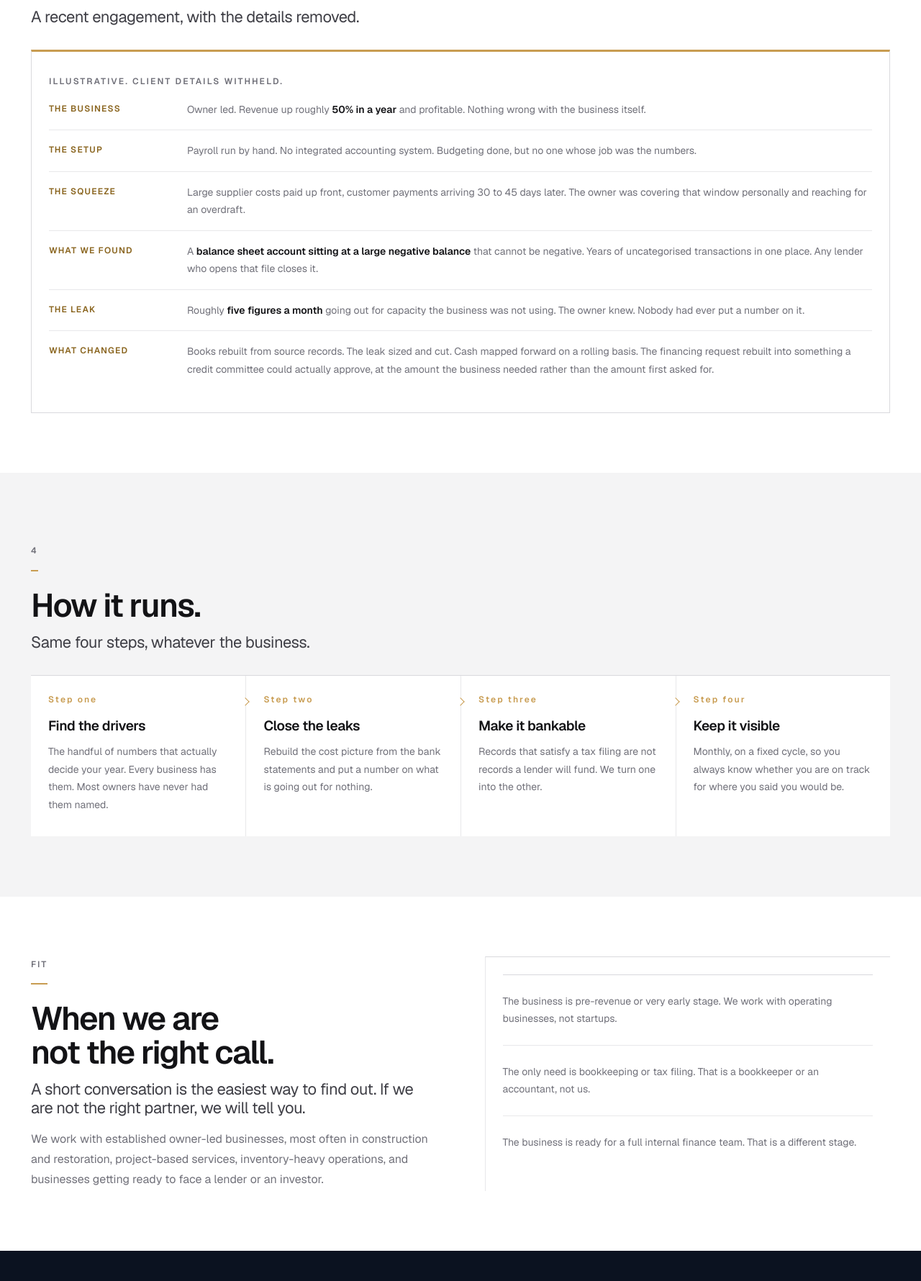
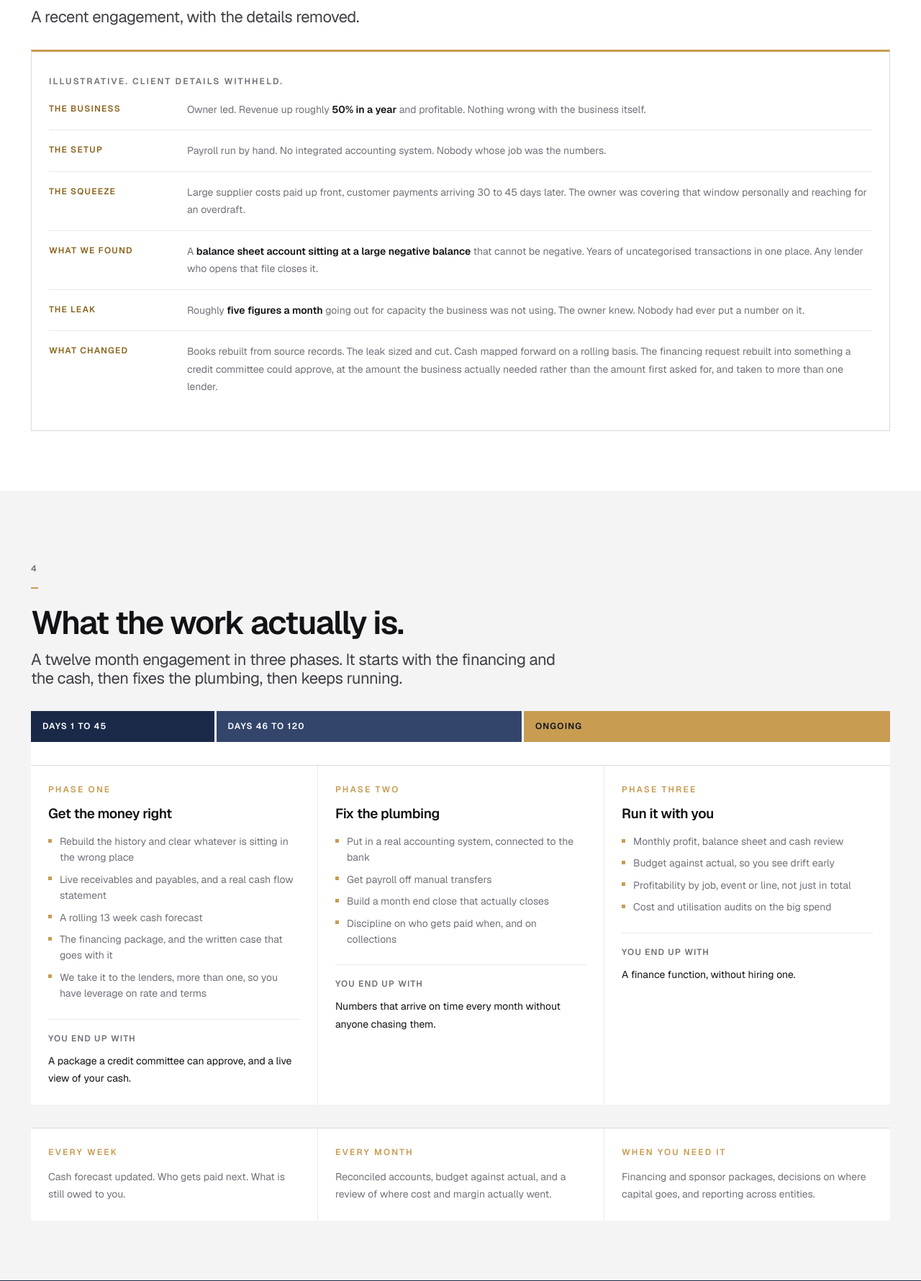
Before and after one commit to AFgroup360/website, a PHP site: page /for-owners.html in a window 1280 px wide. Shown: the part 2469-4249 px from the top of the page at 72% size. Run offline with PHP 8.4, Linux system fonts and the light colour scheme.

Commit message:
Put the real engagement shape on the For Owners page
The page was built from the diagnostic alone and showed roughly the
first six weeks of work. The actual offer is a twelve month partnership
in three phases, so the page now shows all of it.

- Phase timeline: lender package and cash visibility, then systems and
  month end close, then ongoing monthly finance support
- The weekly, monthly and as needed cadence, which is what makes it a
  finance function rather than a project
- A statement band on execution: build the package, sit in the meeting,
  put the systems in, stay on the hook. Most firms hand over a report and
  leave the doing to the owner
- Where it leads: better terms first, then a predictable cost base,
  credit on your own timing, and eventually a business that stands up to
  a buyer

Better lender terms is now stated as an outcome. Rate and structure
follow documentation quality, and taking a clean file to more than one
lender is leverage the owner would not otherwise have.

Still anonymised throughout.

Co-Authored-By: Claude Opus 5 <noreply@anthropic.com>
Claude-Session: https://claude.ai/code/session_014HeX2eCQpZKdnhGt1WQaZM

```diff
--- a/css/main.css
+++ b/css/main.css
@@ -1005,3 +1005,100 @@
   max-width: 300px;
 }
 @media (max-width: 560px) { .decisions li { flex-basis: 100%; max-width: none; } }
+
+
+/* --------------------------------------------------------------------------
+   Phase timeline
+   -------------------------------------------------------------------------- */
+.phase-bar {
+  display: grid;
+  grid-template-columns: 45fr 75fr 90fr;
+  gap: 3px;
+  margin-bottom: var(--space-6);
+}
+@media (max-width: 620px) { .phase-bar { display: none; } }
+.phase-bar span {
+  display: block;
+  padding: var(--space-3) var(--space-4);
+  font-size: var(--text-xs);
+  font-weight: 600;
+  letter-spacing: var(--tracking-wide);
+  text-transform: uppercase;
+  color: var(--white);
+  background: var(--navy-700);
+}
+.phase-bar span:nth-child(2) { background: var(--navy-500); }
+.phase-bar span:nth-child(3) { background: var(--accent); color: var(--navy-900); }
+
+.phases { display: grid; grid-template-columns: repeat(3, minmax(0, 1fr)); gap: 0; }
+@media (max-width: 880px) { .phases { grid-template-columns: 1fr; } }
+
+.phase {
+  padding: var(--space-5);
+  border-top: 1px solid var(--border);
+  border-left: 1px solid var(--border-soft);
+}
+.phase:first-child { border-left: 0; }
+@media (max-width: 880px) { .phase { border-left: 0; } }
+
+.phase__when {
+  display: block;
+  font-size: var(--text-xs);
+  font-weight: 600;
+  letter-spacing: var(--tracking-wider);
+  text-transform: uppercase;
+  color: var(--accent);
+  margin-bottom: var(--space-3);
+}
+.phase h3 { font-size: var(--text-lg); margin-bottom: var(--space-4); }
+.phase ul { list-style: none; padding: 0; display: grid; gap: var(--space-2); margin-bottom: var(--space-5); }
+.phase li {
+  position: relative;
+  padding-left: var(--space-4);
+  font-size: var(--text-sm);
+  color: var(--text-muted);
+  line-height: var(--leading-normal);
+}
+.phase li::before {
+  content: "";
+  position: absolute;
+  left: 0; top: 0.55em;
+  width: 5px; height: 5px;
+  background: var(--accent);
+}
+.phase__out {
+  padding-top: var(--space-4);
+  border-top: 1px solid var(--border-soft);
+  font-size: var(--text-sm);
+  color: var(--text-strong);
+  line-height: var(--leading-loose);
+}
+.phase__out b {
+  display: block;
+  font-size: var(--text-xs);
+  font-weight: 600;
+  letter-spacing: var(--tracking-wide);
+  text-transform: uppercase;
+  color: var(--text-muted);
+  margin-bottom: var(--space-2);
+}
+
+/* Cadence row */
+.cadence { display: grid; grid-template-columns: repeat(3, minmax(0, 1fr)); gap: 0; }
+@media (max-width: 700px) { .cadence { grid-template-columns: 1fr; } }
+.cadence div {
+  padding: var(--space-5);
+  border-top: 1px solid var(--border);
+  border-left: 1px solid var(--border-soft);
+}
+.cadence div:first-child { border-left: 0; }
+@media (max-width: 700px) { .cadence div { border-left: 0; } }
+.cadence dt {
+  font-size: var(--text-xs);
+  font-weight: 600;
+  letter-spacing: var(--tracking-wider);
+  text-transform: uppercase;
+  color: var(--accent);
+  margin-bottom: var(--space-3);
+}
+.cadence dd { margin: 0; font-size: var(--text-sm); color: var(--text-muted); line-height: var(--leading-loose); }
--- a/for-owners.html
+++ b/for-owners.html
@@ -183,8 +183,8 @@
         </div>
         <div>
           <dt>The setup</dt>
-          <dd>Payroll run by hand. No integrated accounting system. Budgeting done, but
-            no one whose job was the numbers.</dd>
+          <dd>Payroll run by hand. No integrated accounting system. Nobody whose job was
+            the numbers.</dd>
         </div>
         <div>
           <dt>The squeeze</dt>
@@ -207,8 +207,8 @@
           <dt>What changed</dt>
           <dd>Books rebuilt from source records. The leak sized and cut. Cash mapped
             forward on a rolling basis. The financing request rebuilt into something a
-            credit committee could actually approve, at the amount the business needed
-            rather than the amount first asked for.</dd>
+            credit committee could approve, at the amount the business actually needed
+            rather than the amount first asked for, and taken to more than one lender.</dd>
         </div>
       </dl>
     </div>
@@ -219,34 +219,123 @@
   <div class="container">
     <div class="section-head reveal">
       <p class="eyebrow">4</p>
-      <h2>How it runs.</h2>
-      <p class="lede">Same four steps, whatever the business.</p>
+      <h2>What the work actually is.</h2>
+      <p class="lede">A twelve month engagement in three phases. It starts with the
+        financing and the cash, then fixes the plumbing, then keeps running.</p>
     </div>
-    <div class="flow reveal" style="background:var(--white)">
-      <div class="flow__step">
-        <span class="flow__num">Step one</span>
-        <h3>Find the drivers</h3>
-        <p>The handful of numbers that actually decide your year. Every business has
-          them. Most owners have never had them named.</p>
+
+    <div class="reveal" style="background:var(--white)">
+      <div class="phase-bar">
+        <span>Days 1 to 45</span>
+        <span>Days 46 to 120</span>
+        <span>Ongoing</span>
       </div>
-      <div class="flow__step">
-        <span class="flow__num">Step two</span>
-        <h3>Close the leaks</h3>
-        <p>Rebuild the cost picture from the bank statements and put a number on what is
-          going out for nothing.</p>
+
+      <div class="phases">
+        <article class="phase">
+          <span class="phase__when">Phase one</span>
+          <h3>Get the money right</h3>
+          <ul role="list">
+            <li>Rebuild the history and clear whatever is sitting in the wrong place</li>
+            <li>Live receivables and payables, and a real cash flow statement</li>
+            <li>A rolling 13 week cash forecast</li>
+            <li>The financing package, and the written case that goes with it</li>
+            <li>We take it to the lenders, more than one, so you have leverage on rate and terms</li>
+          </ul>
+          <p class="phase__out"><b>You end up with</b>A package a credit committee can
+            approve, and a live view of your cash.</p>
+        </article>
+
+        <article class="phase">
+          <span class="phase__when">Phase two</span>
+          <h3>Fix the plumbing</h3>
+          <ul role="list">
+            <li>Put in a real accounting system, connected to the bank</li>
+            <li>Get payroll off manual transfers</li>
+            <li>Build a month end close that actually closes</li>
+            <li>Discipline on who gets paid when, and on collections</li>
+          </ul>
+          <p class="phase__out"><b>You end up with</b>Numbers that arrive on time every
+            month without anyone chasing them.</p>
+        </article>
+
+        <article class="phase">
+          <span class="phase__when">Phase three</span>
+          <h3>Run it with you</h3>
+          <ul role="list">
+            <li>Monthly profit, balance sheet and cash review</li>
+            <li>Budget against actual, so you see drift early</li>
+            <li>Profitability by job, event or line, not just in total</li>
+            <li>Cost and utilisation audits on the big spend</li>
+          </ul>
+          <p class="phase__out"><b>You end up with</b>A finance function, without hiring
+            one.</p>
+        </article>
       </div>
-      <div class="flow__step">
-        <span class="flow__num">Step three</span>
-        <h3>Make it bankable</h3>
-        <p>Records that satisfy a tax filing are not records a lender will fund. We turn
-          one into the other.</p>
+    </div>
+
+    <dl class="cadence reveal" style="background:var(--white);margin-top:var(--space-6)">
+      <div>
+        <dt>Every week</dt>
+        <dd>Cash forecast updated. Who gets paid next. What is still owed to you.</dd>
       </div>
-      <div class="flow__step">
-        <span class="flow__num">Step four</span>
-        <h3>Keep it visible</h3>
-        <p>Monthly, on a fixed cycle, so you always know whether you are on track for
-          where you said you would be.</p>
+      <div>
+        <dt>Every month</dt>
+        <dd>Reconciled accounts, budget against actual, and a review of where cost and
+          margin actually went.</dd>
       </div>
+      <div>
+        <dt>When you need it</dt>
+        <dd>Financing and sponsor packages, decisions on where capital goes, and
+          reporting across entities.</dd>
+      </div>
+    </dl>
+  </div>
+</section>
+
+<section class="strip">
+  <div class="container strip__inner">
+    <p class="eyebrow">The difference</p>
+    <p class="strip__statement">Not advice and <em>an invoice.</em></p>
+    <p class="lede lede--on-dark" style="margin-top:var(--space-5)">
+      We build the package, sit in the meeting, put the systems in, and stay on the hook
+      for the outcome. Most firms hand you a report and a recommendation. You are still
+      the one who has to go and do it.</p>
+  </div>
+</section>
+
+<section class="section">
+  <div class="container">
+    <div class="section-head reveal">
+      <p class="eyebrow">5</p>
+      <h2>Where it leads.</h2>
+      <p class="lede">The first win is usually financing. The bigger one takes longer.</p>
+    </div>
+    <div class="grid grid--4 reveal">
+      <article class="cell">
+        <span class="cell__num">First</span>
+        <h3>Better terms</h3>
+        <p>Rate and structure follow documentation quality. A clean file is worth real
+          money over the life of a facility.</p>
+      </article>
+      <article class="cell">
+        <span class="cell__num">Then</span>
+        <h3>A predictable cost base</h3>
+        <p>Supplier terms lined up with how cash actually moves, instead of paying for
+          capacity you are not using.</p>
+      </article>
+      <article class="cell">
+        <span class="cell__num">Then</span>
+        <h3>Credit when you want it</h3>
+        <p>Financing available because you are ready, not arranged in a hurry because
+          you ran out of room.</p>
+      </article>
+      <article class="cell">
+        <span class="cell__num">Eventually</span>
+        <h3>A business worth buying</h3>
+        <p>Reporting that stands up to a sponsor, an investor, or a buyer. That is what
+          a valuation is built on.</p>
+      </article>
     </div>
   </div>
 </section>
```
Also changed, not shown: tools/pages/for-owners.html (+116 -27 lines).
